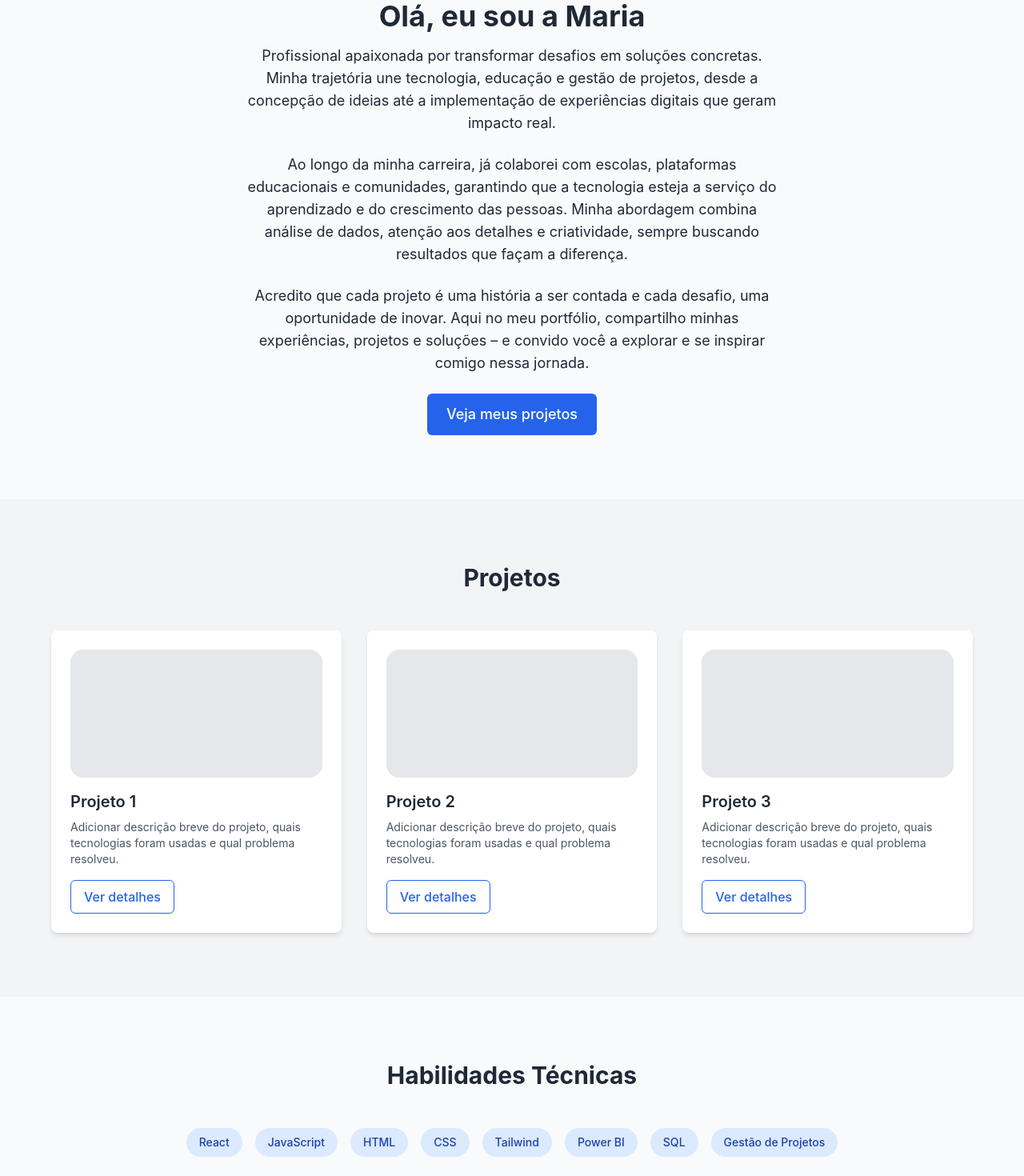
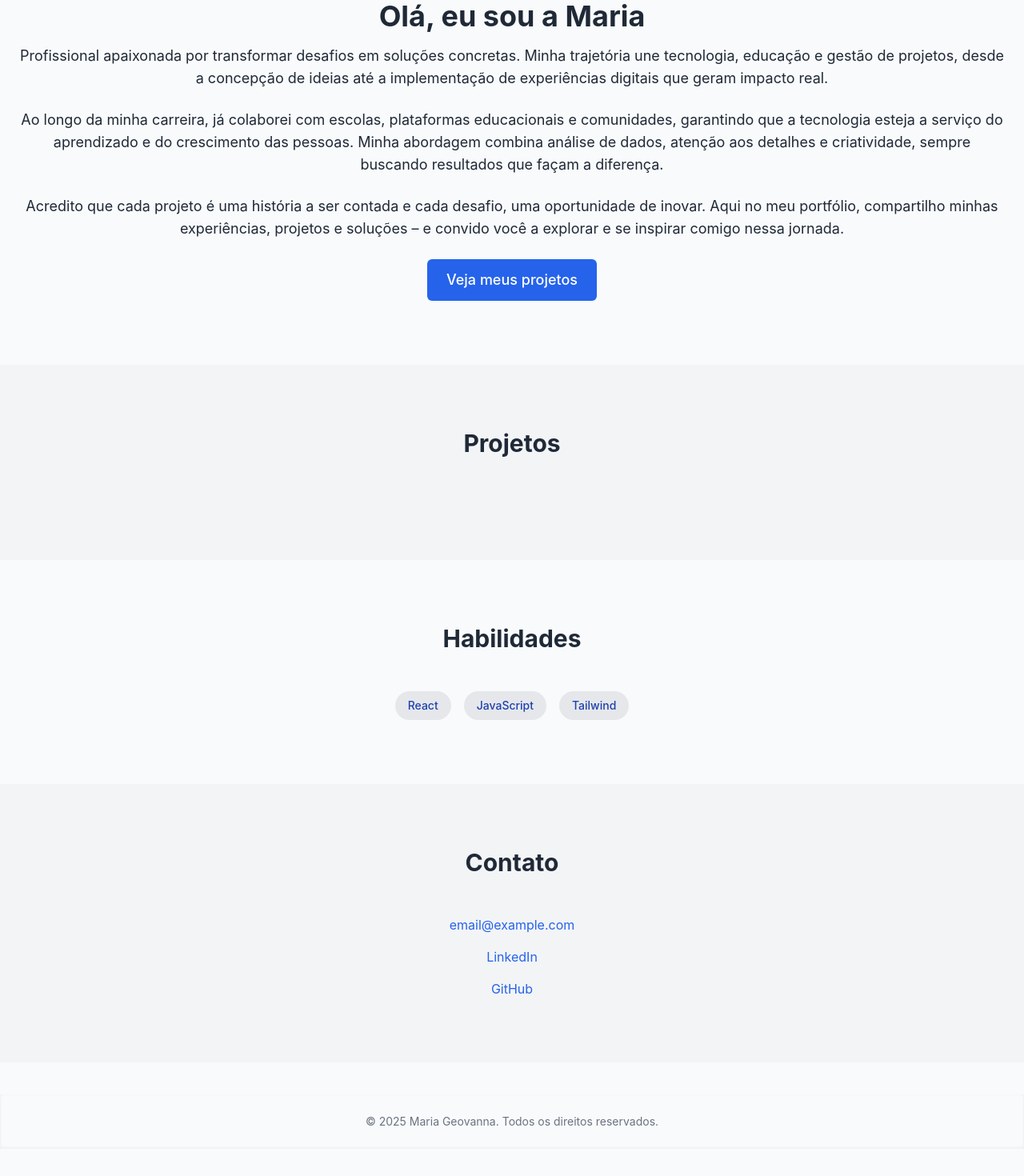
Before and after one commit to magepasaro/portfolio, a React (Vite) app: page / in a window 1280 px wide. Shown: the part 80-1550 px from the top of the page at 80% size. After the commit the page ends 1516 px from the top, so only its background shows below. Built offline with nearby package versions, Linux system fonts and the light colour scheme.

Commit message:
Update App.jsx

```diff
--- a/src/App.jsx
+++ b/src/App.jsx
@@ -18,65 +18,56 @@ export default function App() {
 </header>
 
       {/* Hero / Sobre mim */}
-      <section id="sobre" className="flex flex-col items-center justify-center text-center py-20 px-6">
+
+      <section id="sobre" className="bg-gray-50 py-20 px-6 text-center">
       <h2 className="text-4xl font-bold mb-4">Olá, eu sou a Maria</h2>
-        <p className="text-lg max-w-2xl mb-6">
+        <p className="text-lg  mb-6">
           Profissional apaixonada por transformar desafios em soluções concretas. Minha trajetória une tecnologia, educação e gestão de projetos, desde a concepção de ideias até a implementação de experiências digitais que geram impacto real.
         </p>
-        <p className="text-lg max-w-2xl mb-6">
+        <p className="text-lg mb-6">
           Ao longo da minha carreira, já colaborei com escolas, plataformas educacionais e comunidades, garantindo que a tecnologia esteja a serviço do aprendizado e do crescimento das pessoas. Minha abordagem combina análise de dados, atenção aos detalhes e criatividade, sempre buscando resultados que façam a diferença.
         </p>
-        <p className="text-lg max-w-2xl mb-6">
+        <p className="text-lg mb-6">
           Acredito que cada projeto é uma história a ser contada e cada desafio, uma oportunidade de inovar. Aqui no meu portfólio, compartilho minhas experiências, projetos e soluções – e convido você a explorar e se inspirar comigo nessa jornada.
         </p>
         <Button className="px-6 py-3 text-lg">Veja meus projetos</Button>
       </section>
 
       {/* Projetos */}
-      <section id="projetos" className="py-20 bg-gray-100 px-6">
+      <section id="projetos" className="bg-gray-100 py-20 px-6">
         <h2 className="text-3xl font-bold text-center mb-12">Projetos</h2>
-        <div className="grid gap-8 md:grid-cols-2 lg:grid-cols-3 max-w-6xl mx-auto">
-          {[1, 2, 3].map((p) => (
-            <Card key={p} className="shadow-lg hover:shadow-xl transition rounded-2xl">
-              <CardContent className="p-6">
-                <div className="h-40 bg-gray-200 rounded-xl mb-4"></div>
-                <h3 className="text-xl font-semibold mb-2">Projeto {p}</h3>
-                <p className="text-sm text-gray-600 mb-4">
-                  Adicionar descrição breve do projeto, quais tecnologias foram usadas e qual problema resolveu.
-                </p>
-                <Button variant="outline">Ver detalhes</Button>
-              </CardContent>
-            </Card>
-          ))}
+          <div className="grid gap-8 sm:grid-cols-1 md:grid-cols-2 lg:grid-cols-3">
+              <Card title="Projeto 1" description="Descrição do projeto 1"/>
+              <Card title="Projeto 2" description="Descrição do projeto 2"/>
+              <Card title="Projeto 3" description="Descrição do projeto 3"/>
+    {/* Adicione mais cards conforme necessário */}
   </div>
 </section>
 
       {/* Habilidades */}
-      <section id="habilidades" className="py-20 px-6">
-        <h2 className="text-3xl font-bold text-center mb-12">Habilidades Técnicas</h2>
-        <div className="flex flex-wrap justify-center gap-4 max-w-4xl mx-auto">
-          {["React", "JavaScript", "HTML", "CSS", "Tailwind", "Power BI", "SQL", "Gestão de Projetos"].map((skill) => (
-            <span key={skill} className="bg-blue-100 text-blue-800 px-4 py-2 rounded-full text-sm font-medium">
-              {skill}
-            </span>
-          ))}
+      <section id="habilidades" className="bg-gray-50 py-20 px-6 text-center">
+  <h2 className="text-3xl font-bold mb-12">Habilidades</h2>
+  <div className="flex flex-wrap justify-center gap-4">
+    <span className="bg-gray-200 rounded-full px-4 py-2">React</span>
+    <span className="bg-gray-200 rounded-full px-4 py-2">JavaScript</span>
+    <span className="bg-gray-200 rounded-full px-4 py-2">Tailwind</span>
+    {/* Mais habilidades */}
   </div>
 </section>
 
       {/* Contato */}
-      <section id="contato" className="py-20 bg-gray-100 text-center px-6">
-        <h2 className="text-3xl font-bold mb-6">Entre em Contato</h2>
-        <p className="mb-6">Adoraria conversar sobre oportunidades e projetos interessantes.</p>
-        <div className="space-x-6">
-          <a href="mailto:seuemail@email.com" className="text-blue-600 hover:underline">E-mail</a>
-          <a href="https://linkedin.com/in/seulinkedin" target="_blank" rel="noopener noreferrer" className="text-blue-600 hover:underline">LinkedIn</a>
-          <a href="https://github.com/seugithub" target="_blank" rel="noopener noreferrer" className="text-blue-600 hover:underline">GitHub</a>
+      <section id="contato" className="bg-gray-100 py-20 px-6 text-center">
+  <h2 className="text-3xl font-bold mb-12">Contato</h2>
+  <div className="flex flex-col gap-4">
+    <a href="mailto:email@example.com" className="text-blue-600 hover:underline">email@example.com</a>
+    <a href="https://linkedin.com" className="text-blue-600 hover:underline">LinkedIn</a>
+    <a href="https://github.com" className="text-blue-600 hover:underline">GitHub</a>
   </div>
 </section>
 
       {/* Footer */}
-      <footer className="bg-white text-center py-6 mt-10 shadow-inner">
-        <p className="text-sm text-gray-500">© {new Date().getFullYear()} Seu Nome. Todos os direitos reservados.</p>
+     <footer className="bg-gray-50 py-6 text-center text-gray-500">
+  © 2025 Maria Geovanna. Todos os direitos reservados.
 </footer>
     </div>
   );
```
Lines whose indentation alone changed are shown as unchanged.
